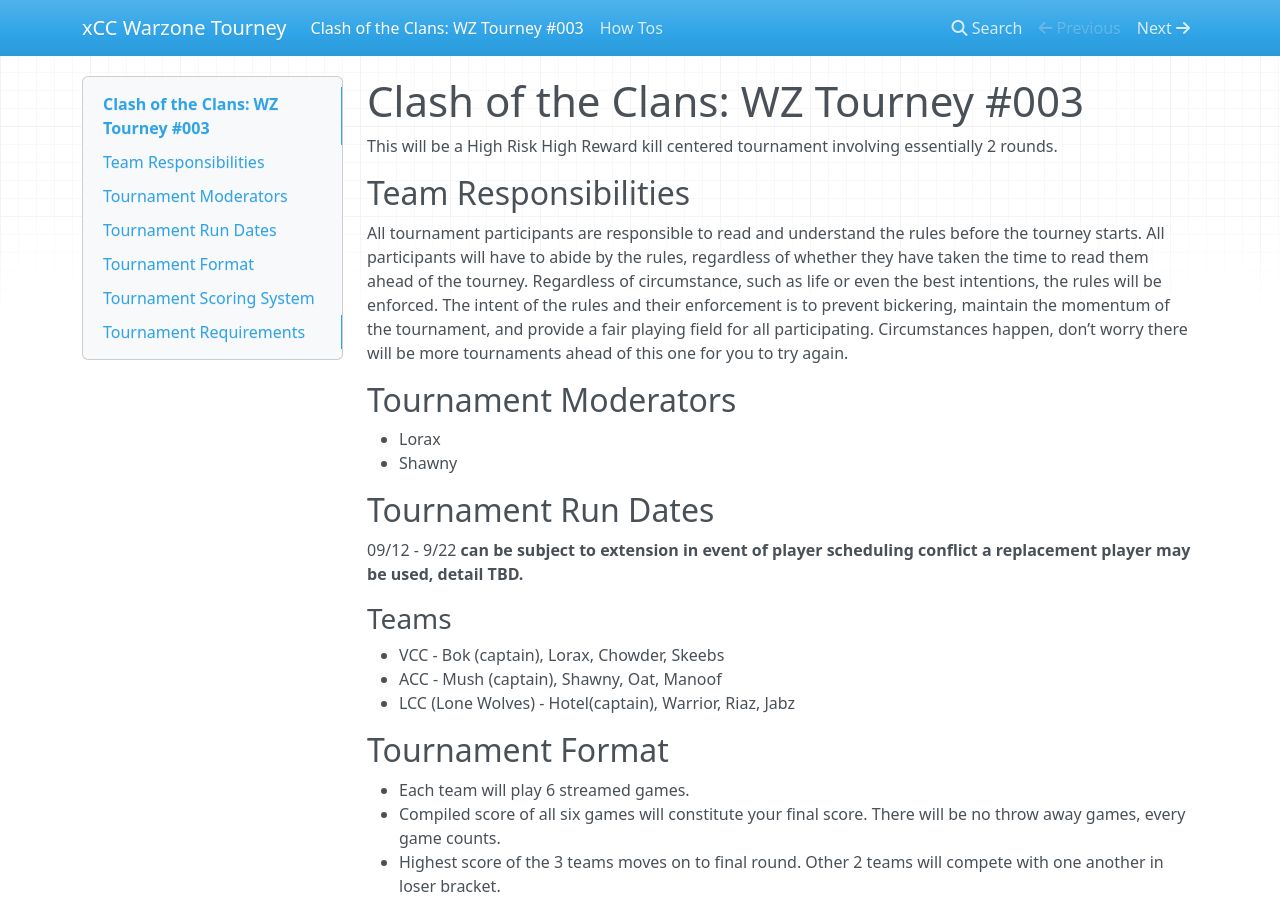
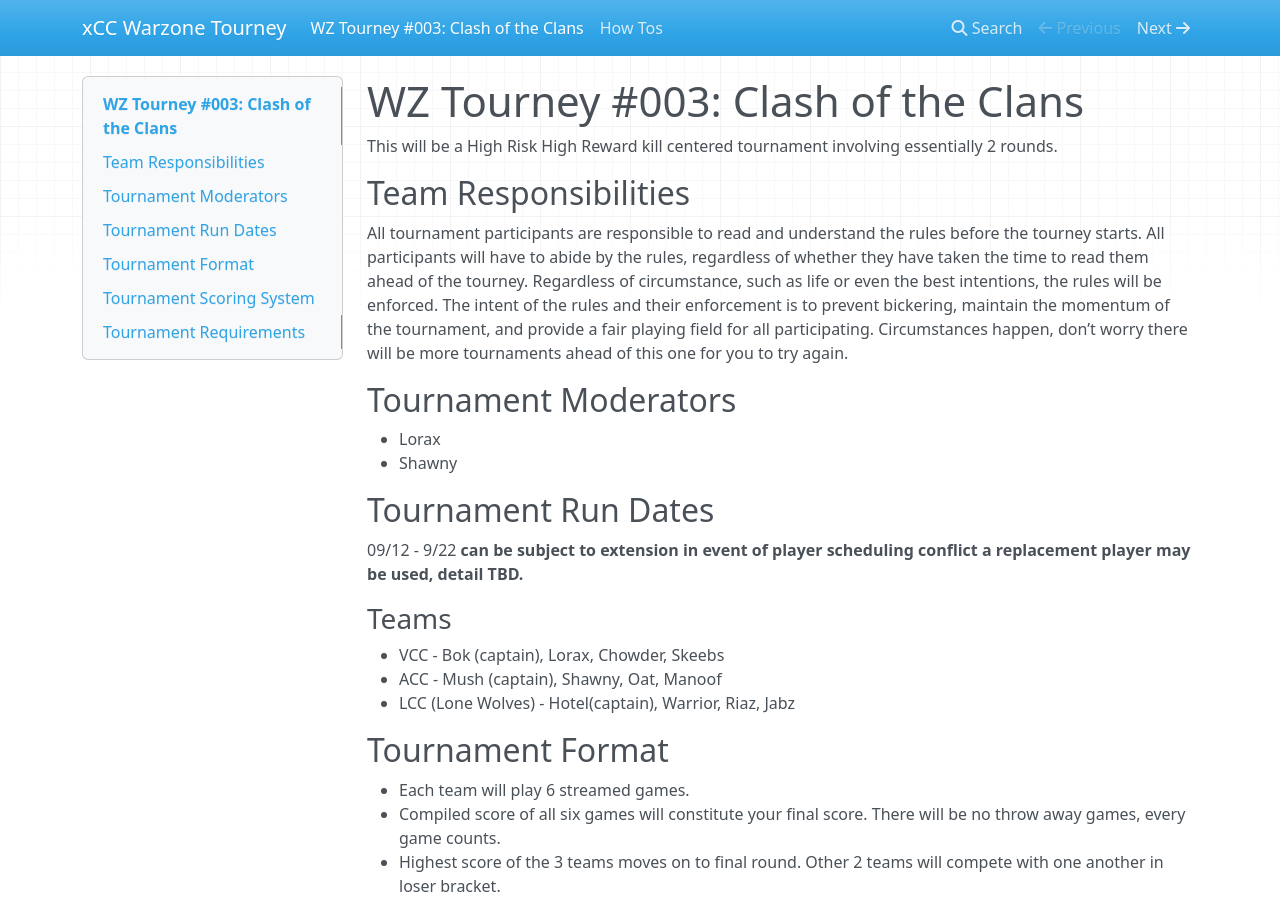
Before and after one commit to WZTourney/wztourney.github.io, an MkDocs documentation site: the page built from docs/index.md, in a window 1280 px wide and 900 px high. Built offline with MkDocs 1.6.1, drawn with Linux system fonts in a browser that asks for light colours; nearby versions of some CDN libraries.

Commit message:
modified pages

```diff
--- a/docs/index.md
+++ b/docs/index.md
@@ -1,4 +1,4 @@
-# Clash of the Clans: WZ Tourney #003
+# WZ Tourney #003: Clash of the Clans
 
 This will be a High Risk High Reward kill centered tournament involving essentially 2 rounds.
 
```
